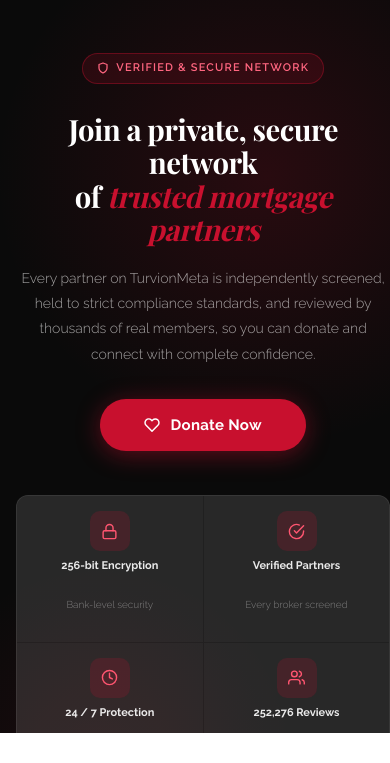
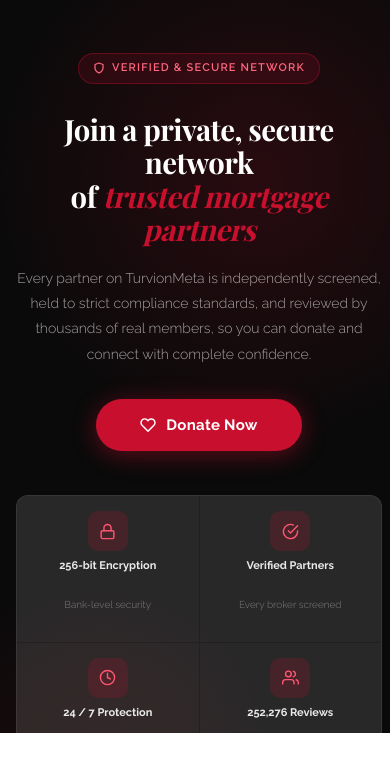
Before and after one commit to emmystark05/turvionmeta, a website: page index.html in a window 390 px wide. Shown: the part 81-844 px from the top of the page. Drawn offline with nearby package versions, Linux system fonts and the light colour scheme; a web font is replaced by a local one.

Commit message:
final-look

```diff
--- a/index.html
+++ b/index.html
@@ -459,7 +459,8 @@
 
     @media (max-width: 640px) {
         body {
-            width: 92%;
+            width: 100%;
+            padding-right: 45px;
         }
 
       .hero { padding: 56px 16px 90px; }
```
